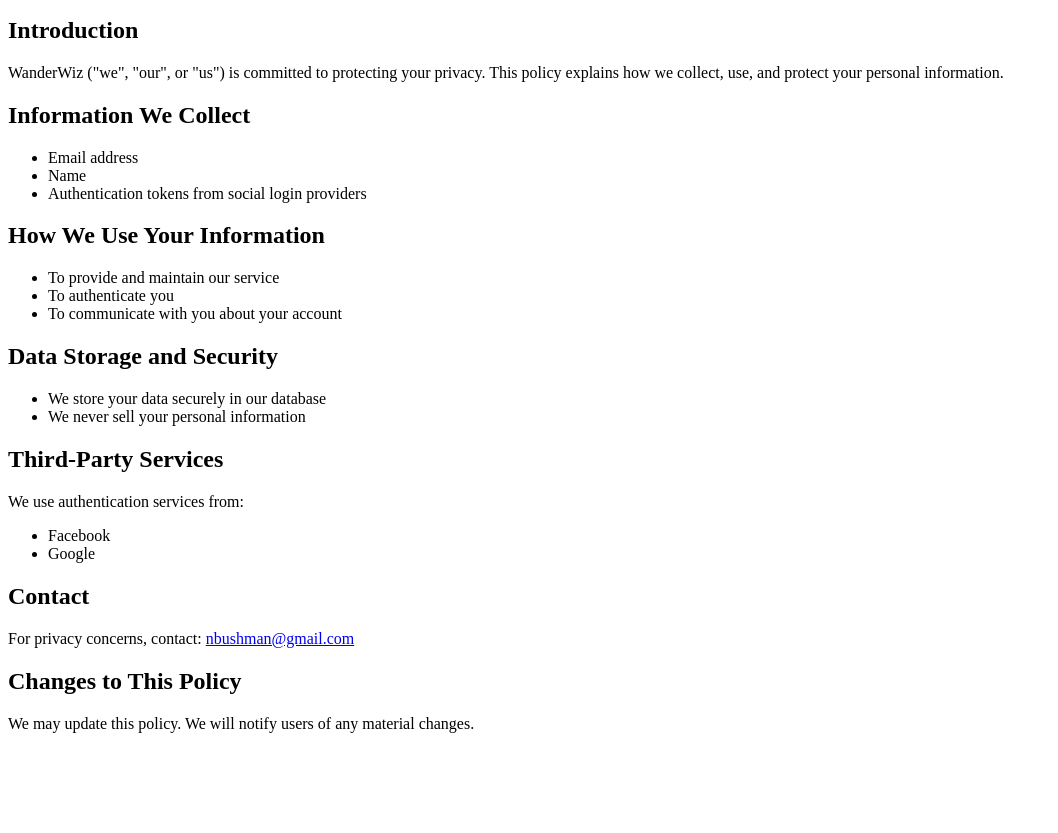
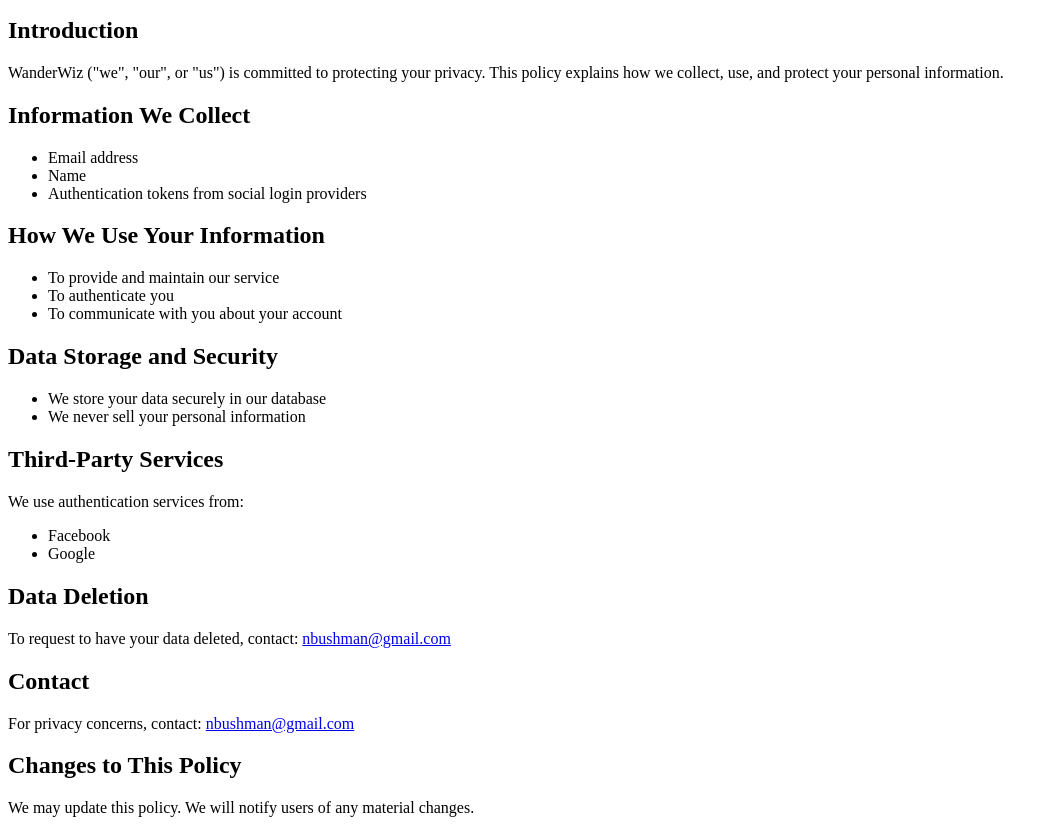
Before and after one commit to OtterFlip/policies, a plain HTML site: page index.html in a window 1280 px wide. Shown: the part 101-934 px from the top of the page, without its empty margins (0-1058 px from the left). Before the commit the page ends 850 px from the top, so only its background shows below. Drawn offline with Linux system fonts and the light colour scheme.

Commit message:
Update index.html

```diff
--- a/index.html
+++ b/index.html
@@ -38,6 +38,9 @@
         <li>Google</li>
     </ul>
 
+    <h2>Data Deletion</h2>
+    <p>To request to have your data deleted, contact: <a href="mailto:nbushman@gmail.com">nbushman@gmail.com</a></p>
+
     <h2>Contact</h2>
     <p>For privacy concerns, contact: <a href="mailto:nbushman@gmail.com">nbushman@gmail.com</a></p>
 
```
